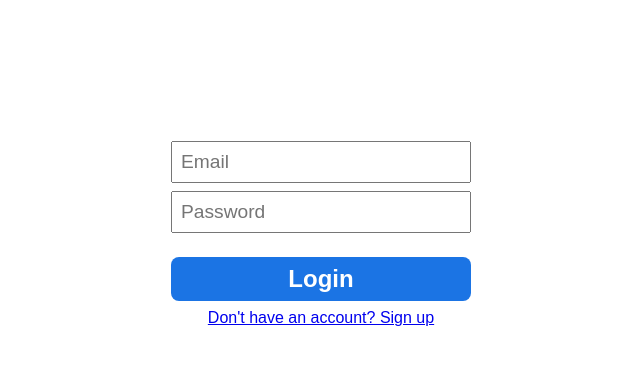
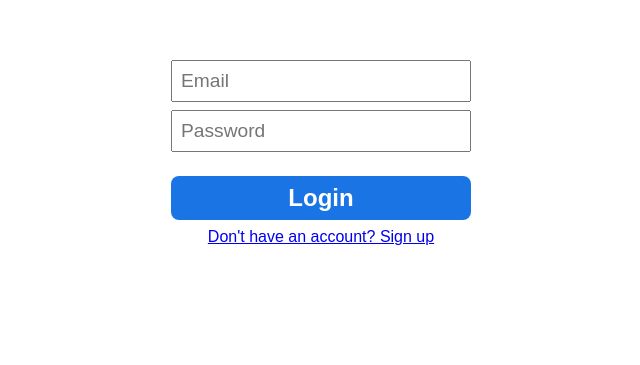
Before and after one commit to gabrieltorreiro/social-media-server, a React (Create React App) app in the folder client/: page /login in a window 1280 px wide. Shown: the part 243-608 px from the top of the page, without its empty margins (319-959 px from the left). Built offline with nearby package versions, Linux system fonts and the light colour scheme; no server answers.

Commit message:
change Login page style

```diff
--- a/client/src/pages/Login/index.js
+++ b/client/src/pages/Login/index.js
@@ -13,7 +13,7 @@ import Error from '../../components/Error';
 const Container = styled.div`
     display: flex;
     width: 100%;
-    padding-top: 30%;
+    height: 100vh;
     justify-content: center;
     align-items: center;
 `;
```
